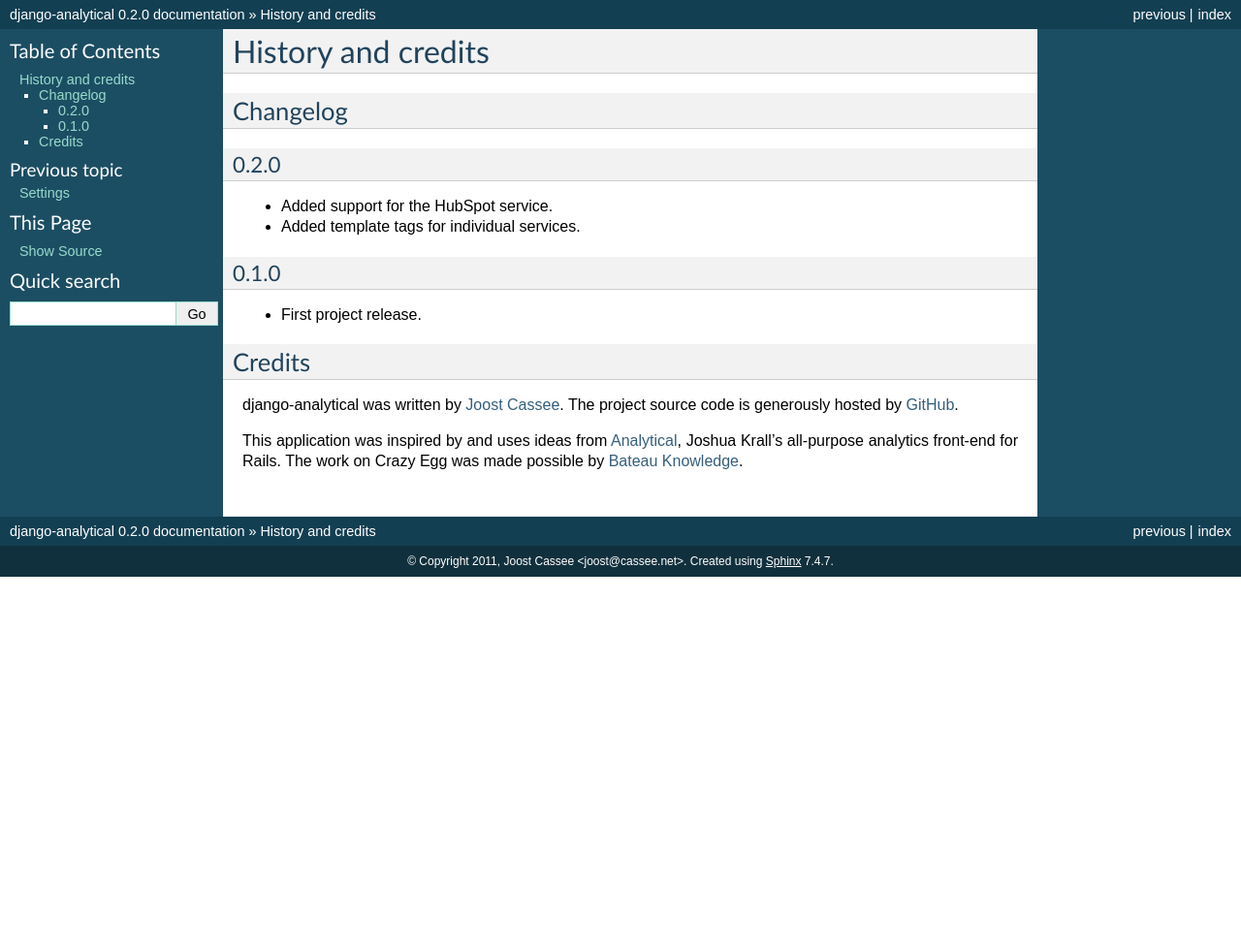
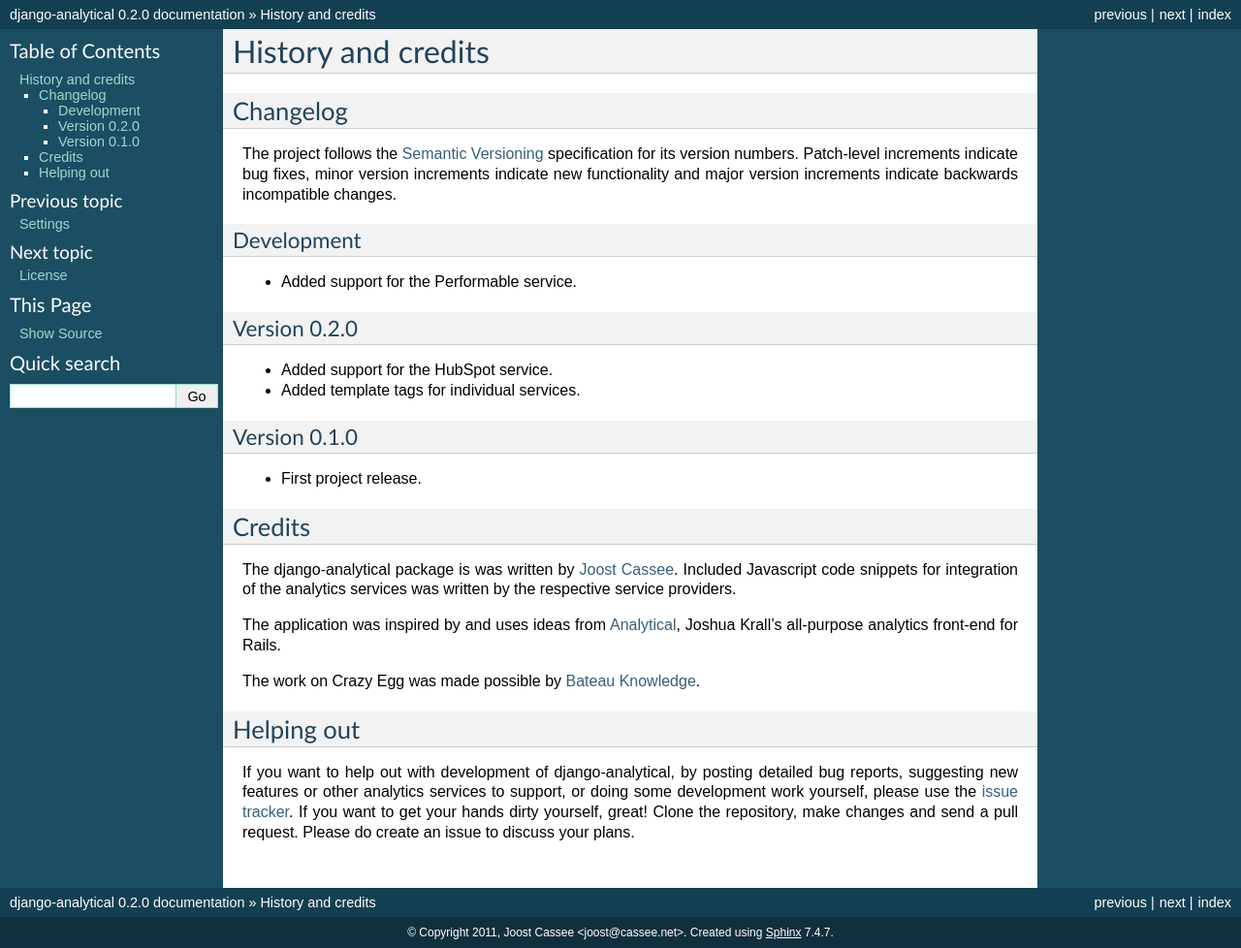
Before and after one commit to jazzband/django-analytical, a Sphinx documentation site: the page built from docs/history.rst, in a window 1280 px wide. Shown: the whole page at 97% size. Built offline with Sphinx 7.4.7, drawn with Linux system fonts in a browser that asks for light colours; before the commit the page ends 900 px from its top, so only the background shows below that.

Commit message:
Improve documentation layout
Move author information to AUTHORS.rst.  Move changelog to
CHANGELOG.rst.  Add license to documentation.  Fix README.rst.  Add
documentation source files to revision control.

```diff
--- /dev/null
+++ b/AUTHORS.rst
@@ -0,0 +1,12 @@
+The django-analytical package is was written by `Joost Cassee`_.
+Included Javascript code snippets for integration of the analytics
+services was written by the respective service providers.
+
+The application was inspired by and uses ideas from Analytical_, Joshua
+Krall's all-purpose analytics front-end for Rails.
+
+The work on Crazy Egg was made possible by `Bateau Knowledge`_.
+
+.. _`Joost Cassee`: mailto:joost@cassee.net
+.. _Analytical: https://github.com/jkrall/analytical
+.. _`Bateau Knowledge`: http://www.bateauknowledge.nl/
--- /dev/null
+++ b/CHANGELOG.rst
@@ -0,0 +1,12 @@
+Development
+-----------
+* Added support for the Performable service.
+
+Version 0.2.0
+-------------
+* Added support for the HubSpot service.
+* Added template tags for individual services.
+
+Version 0.1.0
+-------------
+* First project release.
--- a/docs/conf.py
+++ b/docs/conf.py
@@ -4,7 +4,7 @@
 # directory.
 
 import sys, os
-sys.path.append(os.path.join(os.path.abspath('.'), '.ext'))
+sys.path.append(os.path.join(os.path.abspath('.'), 'ext'))
 sys.path.append(os.path.dirname(os.path.abspath('.')))
 
 import analytical
@@ -20,7 +20,7 @@
 version = release.rsplit('.', 1)[0]
 
 extensions = ['sphinx.ext.autodoc', 'sphinx.ext.intersphinx', 'local']
-templates_path = ['.templates']
+templates_path = ['templates']
 source_suffix = '.rst'
 master_doc = 'index'
 
@@ -36,7 +36,7 @@
 # -- Options for HTML output ---------------------------------------------------
 
 html_theme = 'default'
-html_static_path = ['.static']
+html_static_path = ['static']
 htmlhelp_basename = 'analyticaldoc'
 
 
--- a/docs/history.rst
+++ b/docs/history.rst
@@ -5,26 +5,32 @@
 Changelog
 =========
 
-0.2.0
------
-* Added support for the HubSpot service.
-* Added template tags for individual services.
+The project follows the `Semantic Versioning`_ specification for its
+version numbers.  Patch-level increments indicate bug fixes, minor
+version increments indicate new functionality and major version
+increments indicate backwards incompatible changes.
 
-0.1.0
------
-* First project release.
+.. _`Semantic Versioning`: http://semver.org/
+
+.. include:: ../CHANGELOG.rst
+
 
 Credits
 =======
 
-django-analytical was written by `Joost Cassee`_.  The project source
-code is generously hosted by GitHub_.
+.. include:: ../AUTHORS.rst
 
-This application was inspired by and uses ideas from Analytical_,
-Joshua Krall's all-purpose analytics front-end for Rails.  The work on
-Crazy Egg was made possible by `Bateau Knowledge`_.
 
-.. _`Joost Cassee`: mailto:joost@cassee.net
-.. _GitHub: http://github.com/
-.. _Analytical: https://github.com/jkrall/analytical
-.. _`Bateau Knowledge`: http://www.bateauknowledge.nl/
+.. _helping-out:
+
+Helping out
+===========
+
+If you want to help out with development of django-analytical, by
+posting detailed bug reports, suggesting new features or other analytics
+services to support, or doing some development work yourself, please use
+the `issue tracker`_.  If you want to get your hands dirty yourself,
+great! Clone the repository, make changes and send a pull request.
+Please do create an issue to discuss your plans.
+
+.. _`issue tracker`: http://github.com/jcassee/django-analytical/issues
--- a/setup.py
+++ b/setup.py
@@ -65,7 +65,7 @@
         'Topic :: Software Development :: Libraries :: Python Modules',
     ],
     platforms = ['any'],
-    url = 'http://github.com/jcassee/django-analytical',
+    url = 'http://packages.python.org/django-analytical/',
     download_url = 'http://github.com/jcassee/django-analytical/archives/master',
     cmdclass = cmdclass,
 )
```
Also changed, not shown: README.rst (+25 -12 lines), docs/index.rst (+2 -22 lines), docs/license.rst (added, +16 -0 lines), LICENSE.txt, docs/ext/local.py (renamed from docs/.ext/local.py).
